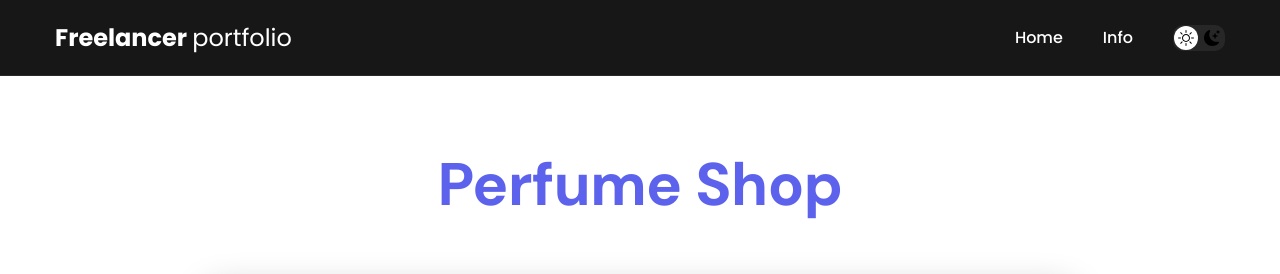
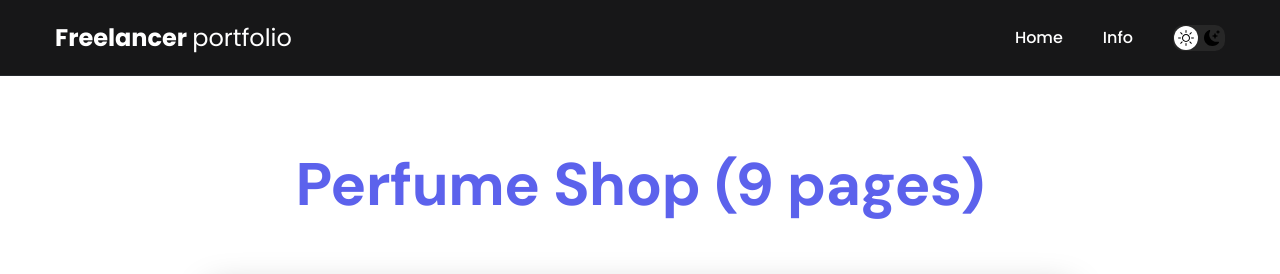
Before and after one commit to AlenVik/FromWeb, a plain HTML site: page project-5.html in a window 1280 px wide. Shown: the top 274 px of the page. Drawn offline with Linux system fonts and the light colour scheme.

Commit message:
Update project-5.html

```diff
--- a/project-5.html
+++ b/project-5.html
@@ -72,6 +72,7 @@
       <div class="container">
         <h2 class="title">
           Perfume Shop
+          (9 pages)
         </h2>
         <div class="projects__example">
           <a href="https://alenvik.github.io/Parfum-Shop/index.html" target="_blank">
```
